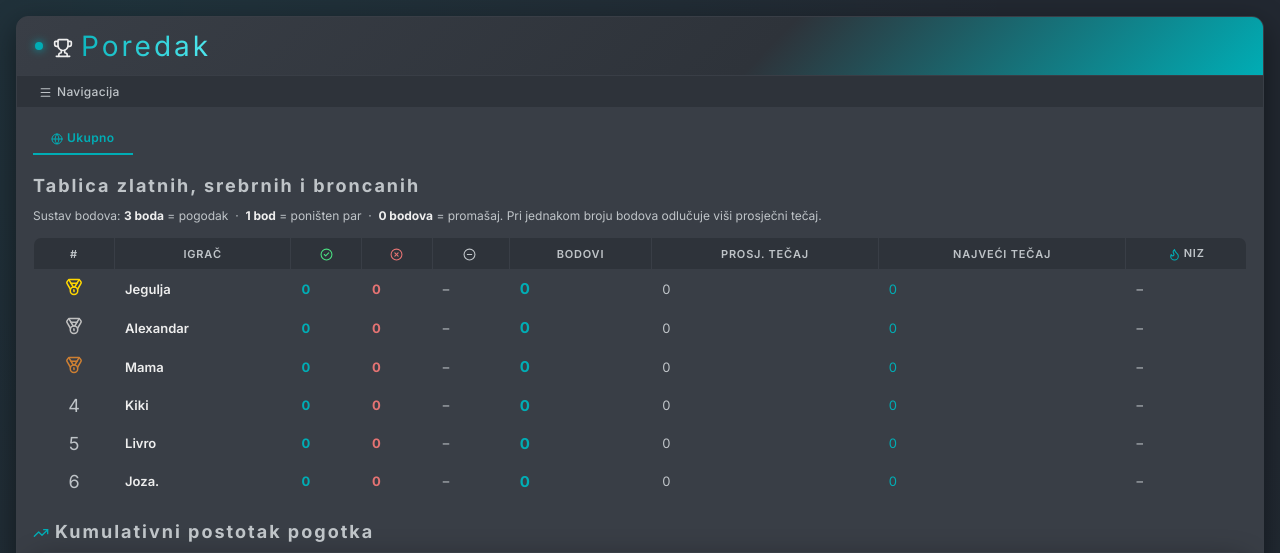
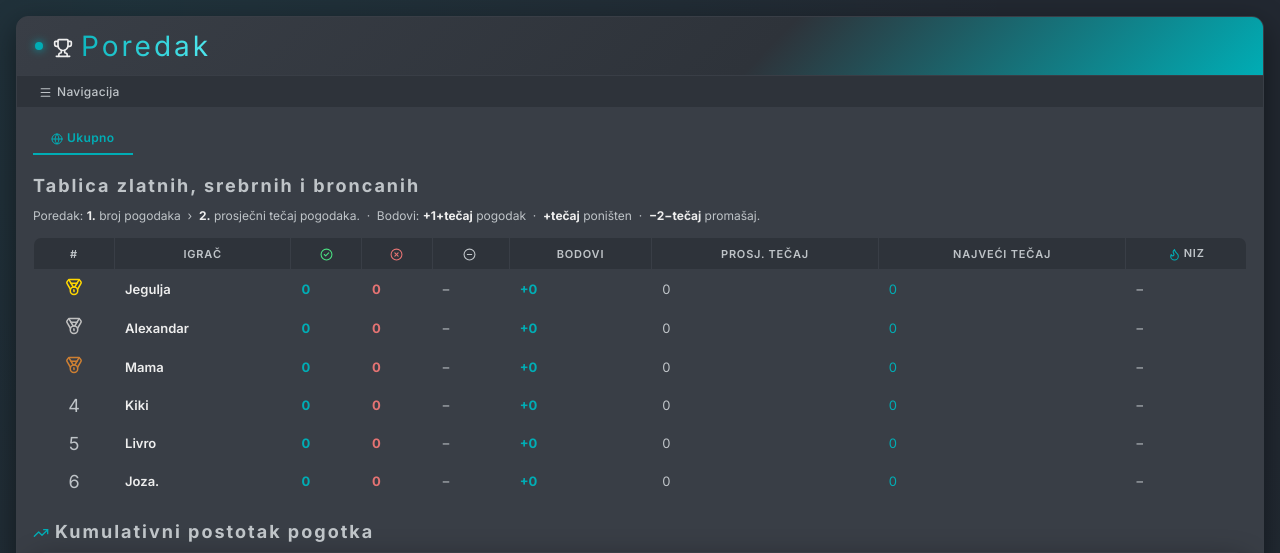
Before and after one commit to FabianBenc/Klada, a Flask app: page /leaderboard in a window 1280 px wide. Shown: the top 553 px of the page. Run offline with Flask 2, Linux system fonts and the light colour scheme; data comes from the database, SQL or seed files in the repository; data that the repository does not hold is empty.

Commit message:
Adjusted leaderboard

```diff
--- a/app.py
+++ b/app.py
@@ -780,7 +780,7 @@ def compute_leaderboard_stats(c, player_names, ticket_ids):
         if not ticket_set:
             leaderboard_data.append({
                 "name": name, "player_id": player_id,
-                "points": 0, "avg_odds": 0, "max_win": 0,
+                "score_pts": 0, "avg_odds": 0, "max_win": 0,
                 "max_win_streak": 0, "guessed": 0, "missed": 0, "voided": 0,
             })
             continue
@@ -816,6 +816,21 @@ def compute_leaderboard_stats(c, player_names, ticket_ids):
                   [player_id] + tid_list)
         max_win = c.fetchone()[0]
 
+        # Score: WINNING = 1 + odds, VOIDED = 0 + odds, LOSING = -2 - odds
+        c.execute(f"SELECT COALESCE(SUM(1 + odds), 0) FROM bets WHERE player=? AND ticket_id IN ({placeholders}) AND result='WINNING'",
+                  [player_id] + tid_list)
+        score_win = c.fetchone()[0] or 0
+
+        c.execute(f"SELECT COALESCE(SUM(odds), 0) FROM bets WHERE player=? AND ticket_id IN ({placeholders}) AND result IN ('VOIDED','WINNING_VOIDED')",
+                  [player_id] + tid_list)
+        score_void = c.fetchone()[0] or 0
+
+        c.execute(f"SELECT COALESCE(SUM(-2 - odds), 0) FROM bets WHERE player=? AND ticket_id IN ({placeholders}) AND result='LOSING'",
+                  [player_id] + tid_list)
+        score_lose = c.fetchone()[0] or 0
+
+        score_pts = round(score_win + score_void + score_lose, 2)
+
         # Win streak max within this period
         c.execute(f"""
             SELECT t.ticket_id FROM tickets t
@@ -836,10 +851,9 @@ def compute_leaderboard_stats(c, player_names, ticket_ids):
             else:
                 cur_ws = 0
 
-        points = (guessed * 3) + (voided * 1)
         leaderboard_data.append({
             "name": name, "player_id": player_id,
-            "points": points,
+            "score_pts": score_pts,
             "avg_odds": round(avg_odds, 2) if avg_odds else 0,
             "max_win": max_win if max_win else 0,
             "max_win_streak": max_ws,
@@ -848,7 +862,7 @@ def compute_leaderboard_stats(c, player_names, ticket_ids):
             "voided": voided,
         })
 
-    leaderboard_data.sort(key=lambda x: (x["points"], x["avg_odds"]), reverse=True)
+    leaderboard_data.sort(key=lambda x: (x["guessed"], x["avg_odds"]), reverse=True)
 
     # ── Payment calculation ───────────────────────────────────────────────────
     resolved_ticket_ids = [tid for tid in ticket_ids]  # already ordered
--- a/templates/leaderboard.html
+++ b/templates/leaderboard.html
@@ -78,10 +78,11 @@
 
     <h3 {% if title %}style="display:none"{% endif %}>Tablica zlatnih, srebrnih i broncanih</h3>
     <p class="sort-note">
-        Sustav bodova: <strong>3 boda</strong> = pogodak &nbsp;·&nbsp;
-        <strong>1 bod</strong> = poništen par &nbsp;·&nbsp;
-        <strong>0 bodova</strong> = promašaj.
-        Pri jednakom broju bodova odlučuje viši prosječni tečaj.
+        Poredak: <strong>1.</strong> broj pogodaka &nbsp;›&nbsp;
+        <strong>2.</strong> prosječni tečaj pogodaka.
+        &nbsp;·&nbsp; Bodovi: <strong>+1+tečaj</strong> pogodak &nbsp;·&nbsp;
+        <strong>+tečaj</strong> poništen &nbsp;·&nbsp;
+        <strong>−2−tečaj</strong> promašaj.
     </p>
 
     <div class="table-wrap" style="margin-bottom:20px;">
@@ -93,7 +94,7 @@
                     <th><i data-lucide="check-circle-2" style="width:13px;height:13px;color:#4ade80;vertical-align:middle;"></i></th>
                     <th><i data-lucide="x-circle" style="width:13px;height:13px;color:var(--red);vertical-align:middle;"></i></th>
                     <th class="hide-mobile" title="Broj poništenih parova"><i data-lucide="minus-circle" style="width:13px;height:13px;color:var(--text-muted);vertical-align:middle;margin-right:3px;"></i></th>
-                    <th title="3 = pogodak · 1 = poništen · 0 = promašaj">Bodovi</th>
+                    <th title="Bodovi: +1+tečaj pogodak · +tečaj poništen · −2−tečaj promašaj">Bodovi</th>
                     <th class="hide-mobile">Prosj. tečaj</th>
                     <th class="hide-mobile">Najveći tečaj</th>
                     <th><i data-lucide="flame" style="width:13px;height:13px;color:var(--accent);vertical-align:middle;margin-right:3px;"></i>Niz</th>
@@ -116,7 +117,9 @@
                         {% if player.voided > 0 %}<span style="color:var(--text-muted);">{{ player.voided }}</span>
                         {% else %}–{% endif %}
                     </td>
-                    <td style="font-weight:700; color:var(--accent); font-size:15px;">{{ player.points }}</td>
+                    <td style="font-weight:700; color:{% if player.score_pts >= 0 %}var(--accent){% else %}var(--red){% endif %};">
+                        {% if player.score_pts >= 0 %}+{% endif %}{{ player.score_pts }}
+                    </td>
                     <td class="hide-mobile" style="color:var(--text-muted);">{{ player.avg_odds }}</td>
                     <td class="hide-mobile" style="color:var(--accent);">{{ player.max_win }}</td>
                     <td>
```
